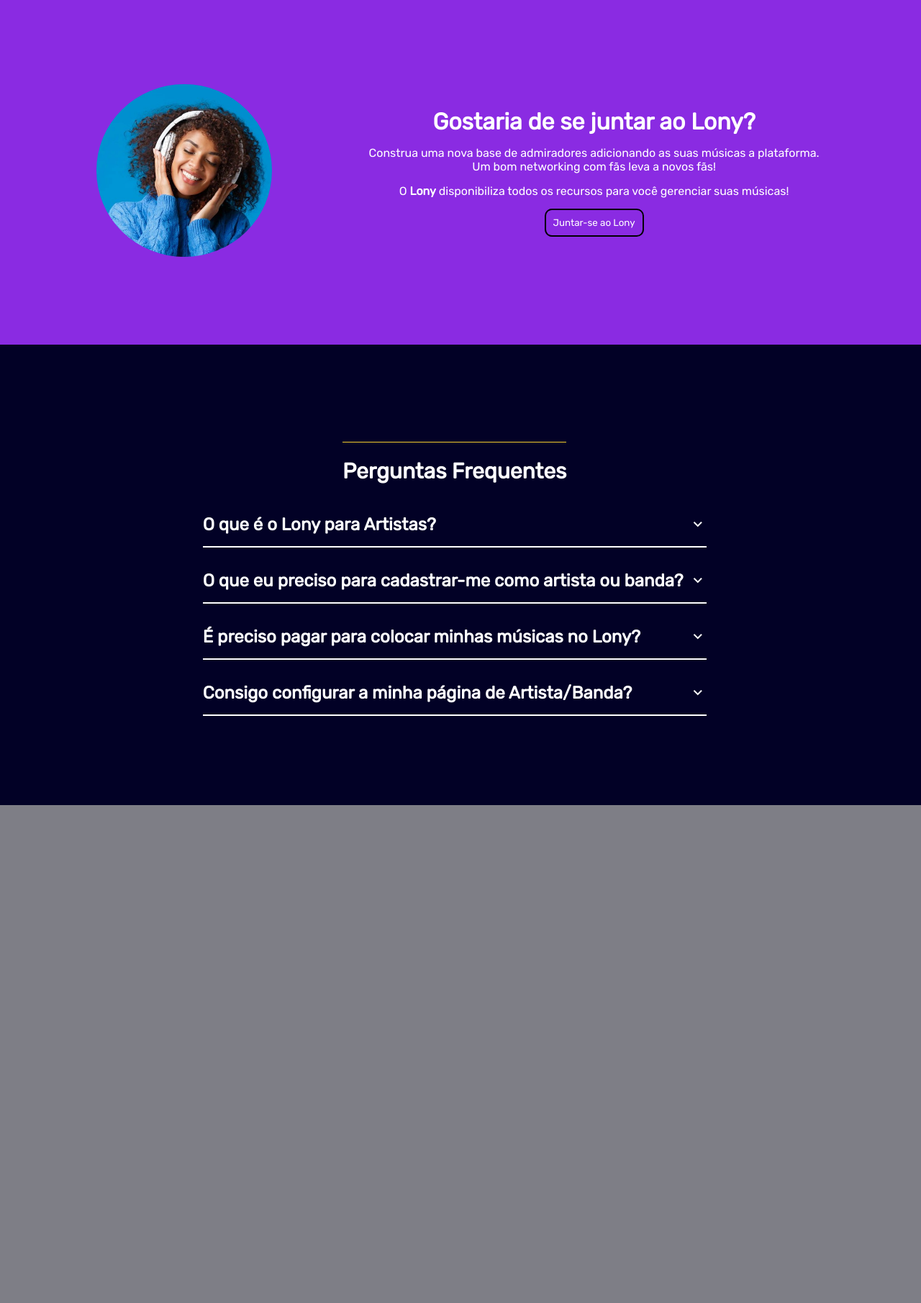
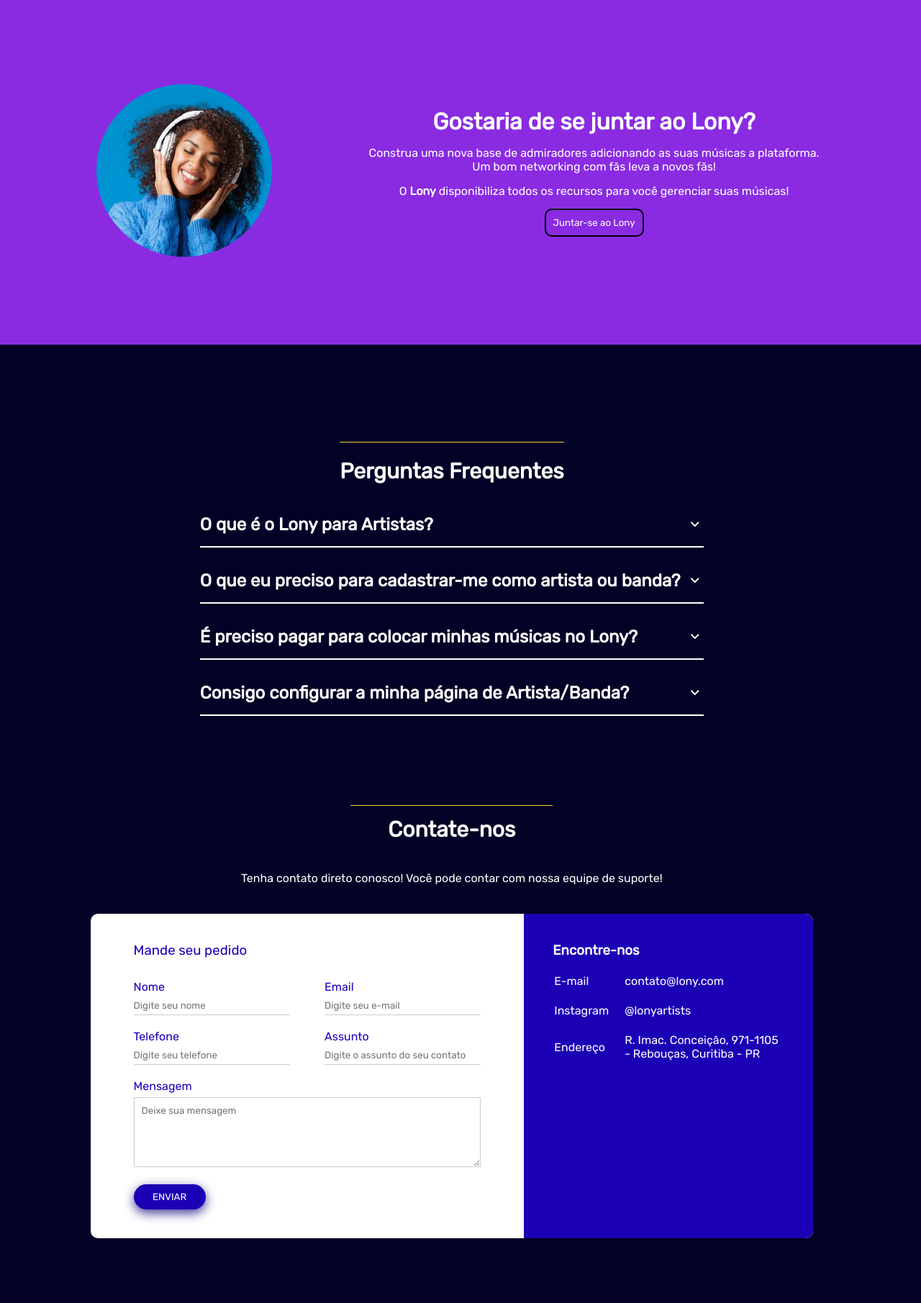
Before and after one commit to gabrielmocellin/Lony, a PHP site: page / in a window 1280 px wide. Shown: the part 1201-3012 px from the top of the page at 72% size. Before the commit the page ends 2320 px from the top, so only its background shows below. Run offline with PHP 8.4, Linux system fonts and the light colour scheme.

Commit message:
+ CONTACT US

```diff
--- a/pageForArtists/index.html
+++ b/pageForArtists/index.html
@@ -18,14 +18,14 @@
                 <h1 class="logo-1">Lony</h1>
             </div>
             <ul>
-                <a class="anchor" href=""><li>Home</li></a>
-                <a class="anchor" href=""><li>FAQ</li></a>
-                <a class="anchor" href=""><li>Contato</li></a>
+                <a class="anchor" href="../landingPage/index.html"><li>Home</li></a>
+                <a class="anchor" href="#main-section3"><li>FAQ</li></a>
+                <a class="anchor" href="#contatenos"><li>Contato</li></a>
                 <a class="anchor" href=""><li>Usuário</li></a>
-                <a class="anchor-sign" href=""><li>Logar-se</li></a>
+                <a class="anchor-sign" href="../login/login.php"><li>Logar-se</li></a>
             </ul>
         </nav>
-        <main class="container">
+        <div class="container">
             <section>
                 <div class="main-content">
                     <h1 class="h1-main-content">Lony para Artistas</h1>
@@ -33,11 +33,10 @@
                     <button class="button-main-content">Saiba mais</button>
                 </div>
             </section>
-        </main>
+        </div>
     </div>
 
     <main>
-
         <!-- CITAÇÃO JUSTIN BIEBER -->
         <section class="main-section1">
             <div class="div-main-section1">
@@ -65,7 +64,7 @@
         </section>
 
         <!-- PERGUNTAS FREQUENTES -->
-        <section class="main-section3">
+        <section id="main-section3" class="main-section3">
             <h1 class="h1-main-section3">Perguntas Frequentes</h1>
 
             <div class="faq">
@@ -120,12 +119,79 @@
                 </div>
             </div>
         </section>
+
+        <section id="contatenos" class="contatenos">
+            <h1 class="h1-cont">Contate-nos</h1>
+            <div class="ccontainer">
+
+
+                <p>Tenha contato direto conosco! Você pode contar com nossa equipe de suporte!</p>
+
+                <div class="contact-box">
+                    <div class="contact-left">
+                        <h3>Mande seu pedido</h3>
+                        <form>
+                            <div class="input-row">
+
+                                <div class="input-group">
+                                    <label>Nome</label>
+                                    <input type="text" placeholder="Digite seu nome">
+                                </div>
+
+                                <div class="input-group">
+                                    <label>Email</label>
+                                    <input type="email" placeholder="Digite seu e-mail">
+                                </div>
+
+                            </div>
+
+                            <div class="input-row">
+
+                                <div class="input-group">
+                                    <label>Telefone</label>
+                                    <input type="tel" placeholder="Digite seu telefone">
+                                </div>
+                                <div class="input-group">
+                                    <label>Assunto</label>
+                                    <input type="text" placeholder="Digite o assunto do seu contato">
+                                </div>
+
+                            </div>
+
+                            <label>Mensagem</label>
+                            <textarea rows="5" placeholder="Deixe sua mensagem"></textarea>
+
+                            <button class="botao-enviar" type="submit">ENVIAR</button>
+                        </form>
+                    </div>
+                    <div class="contact-right">
+                        <h3>Encontre-nos</h3>
+
+                        <table>
+                            <tr>
+                                <td>E-mail</td>
+                                <td>contato@lony.com</td>
+                            </tr>
+
+                            <tr>
+                                <td>Instagram</td>
+                                <td>@lonyartists</td>
+                            </tr>
+
+                            <tr>
+                                <td>Endereço</td>
+                                <td>R. Imac. Conceição, 971-1105 - Rebouças, Curitiba - PR</td>
+                            </tr>
+                        </table>
+                    </div>
+                </div>
+            </div>
+        </section>
+
+        <div class="finish">
+
+        </div>
     </main>
-
-    <footer>
-
-    </footer>
-
 <script src="app.js"></script>
 </body>
 
--- a/pageForArtists/style.css
+++ b/pageForArtists/style.css
@@ -7,14 +7,18 @@
     font-family: Rubik, sans-serif;
 }
 
+html {
+    scroll-behavior: smooth;
+}
+
 body {
-    width: 98.7vw;
+    width: 98.1vw;
     height: 100vh;
     background-color: #020126;
 }
 
 main {
-    width: 98.7vw;
+    width: 98.1vw;
     height: 100vh;
 }
 
@@ -79,6 +83,7 @@
 
 .main-content {
     text-align: center;
+    margin-top: 25%;
 }
 
 .h1-main-content {
@@ -273,3 +278,117 @@
     }
 
 }
+
+/* CONTATE NOS */
+.ccontainer {
+    max-width: 80%;
+    min-width: 320px;
+    margin: 50px auto;
+    color: white;
+}
+
+.contact-box {
+    background-color: #fff;
+    display: flex;
+    border-radius: 10px;
+}
+.contact-left {
+    flex-basis: 60%;
+    padding: 40px 60px;
+    color: black;
+}
+
+.contact-right {
+    flex-basis: 40%;
+    padding: 40px;
+    background-color: #1c00b5;
+    color: white;
+    border-bottom-right-radius: 10px;
+    border-top-right-radius: 10px;
+}
+
+.h1-cont {
+    margin: auto;
+    margin-bottom: -25px;
+    text-align: center;
+    width: 20%;
+    padding: 15px;
+    font-size: 30px;
+    color: white;
+    border-top: 0.4px solid #f8cf2c;
+}
+
+.ccontainer > p {
+    margin-bottom: 40px;
+    text-align: center;
+}
+
+.input-row {
+    display: flex;
+    justify-content: space-between;
+    margin-bottom: 20px;
+}
+
+.input-row .input-group {
+    flex-basis: 45%;
+}
+
+input {
+    width: 100%;
+    border: none;
+    border-bottom: 1px solid #ccc;
+    outline: none;
+    padding-bottom: 5px;
+}
+
+textarea {
+    width: 100%;
+    border: 1px solid #ccc;
+    outline: none;
+    padding: 10px;
+    box-sizing: border-box;
+}
+
+label {
+    margin-bottom: 6px; display: block; color: #1c00b5;
+}
+
+.botao-enviar {
+    background-color: #1c00b5;
+    width: 100px;
+    border: none;
+    outline: none;
+    color: #fff;
+    height: 35px;
+    border-radius: 30px;
+    margin-top: 20px;
+    box-shadow: 0px 5px 15px 0px #3d3a94;
+    cursor: pointer;
+}
+
+.botao-enviar:hover {
+    background-color: #483a9b;
+    transition: 1s;
+}
+
+.contact-left h3 {
+    color: #1c00b5;
+    font-weight: 600;
+    margin-bottom: 30px;
+}
+.contact-left h3 {
+    font-weight: 200;
+    margin-bottom: 30px;
+}
+
+tr td:first-child {
+    padding-right: 20px;
+}
+
+tr td {
+    padding-top: 20px;
+}
+
+.finish {
+    height: 5%;
+}
```
Also changed, not shown: pageForArtists/img/contactus.jpg (added).
